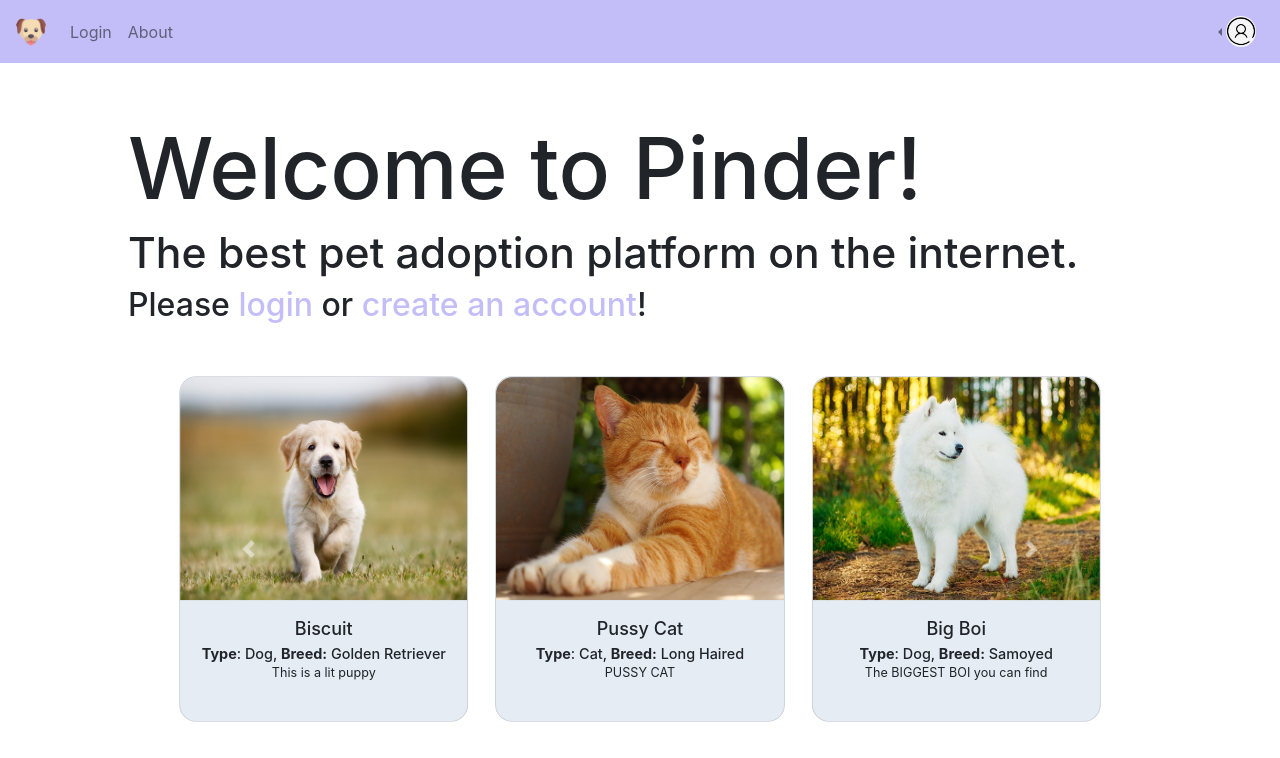
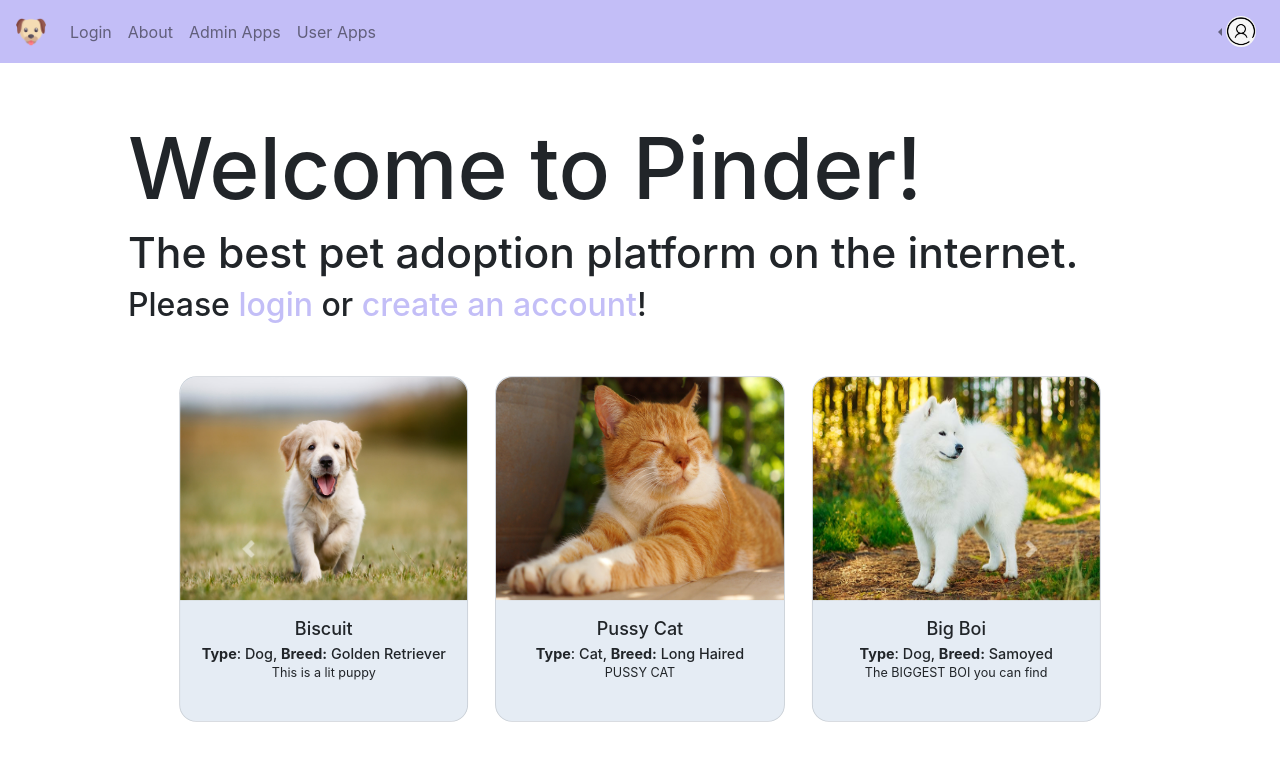
Before and after one commit to jchua24/pinder, a React (Create React App) app in the folder pet-adoption/: page / in a window 1280 px wide. Shown: the top 758 px of the page. Built offline with nearby package versions, Linux system fonts and the light colour scheme.

Commit message:
added more component links to nav bar

```diff
--- a/pet-adoption/src/components/Navigation.js
+++ b/pet-adoption/src/components/Navigation.js
@@ -32,11 +32,8 @@ class Navigation extends React.Component {
                 ""
               )}
               <Nav.Link href="/about"> About </Nav.Link>
-              {global.isLoggedIn ? (
-                <Nav.Link href="/Applications"> Applications </Nav.Link>
-              ) : (
-                ""
-              )}
+              <Nav.Link href="/adminapps"> Admin Apps </Nav.Link>
+              <Nav.Link href="/Applications"> User Apps</Nav.Link>
             </Nav>
             <Nav>
               <NavDropdown
```
